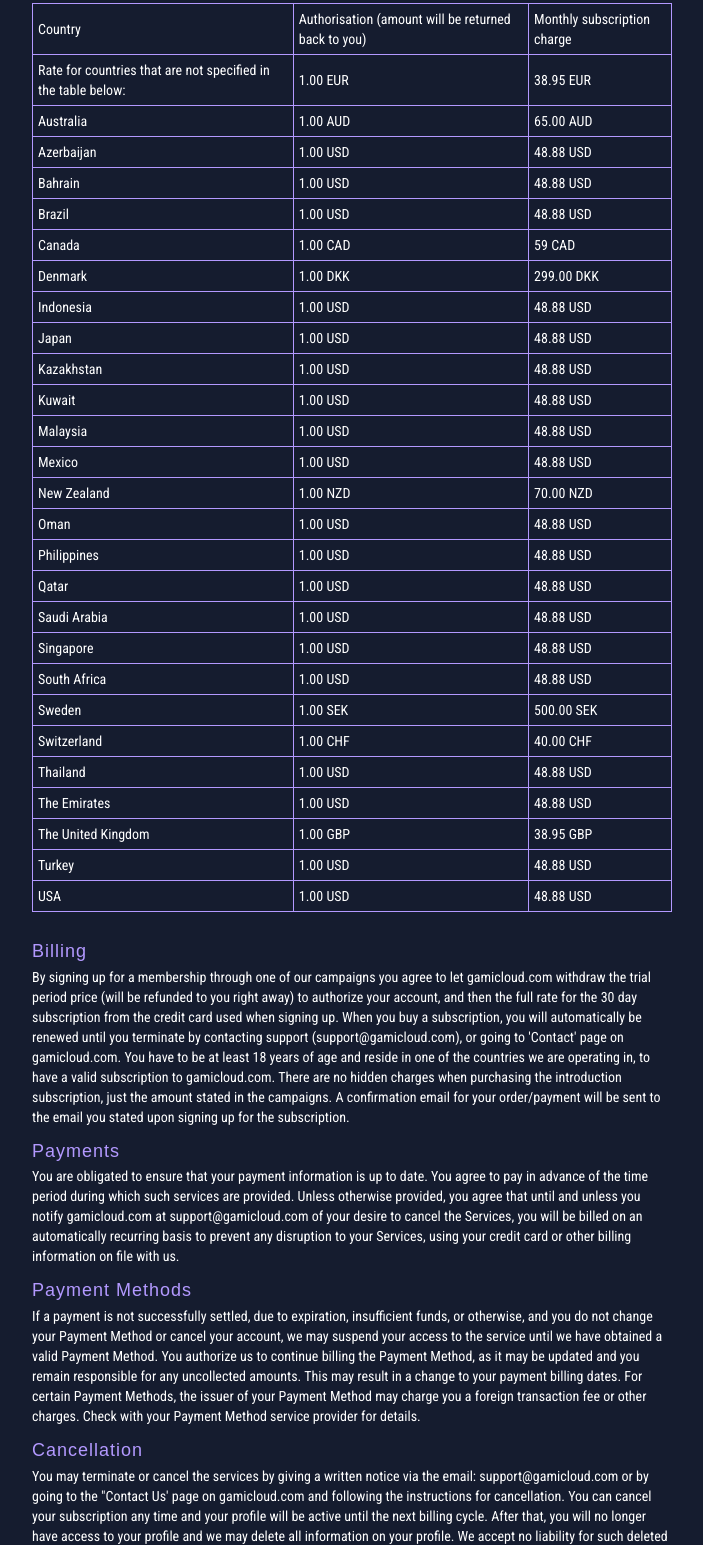
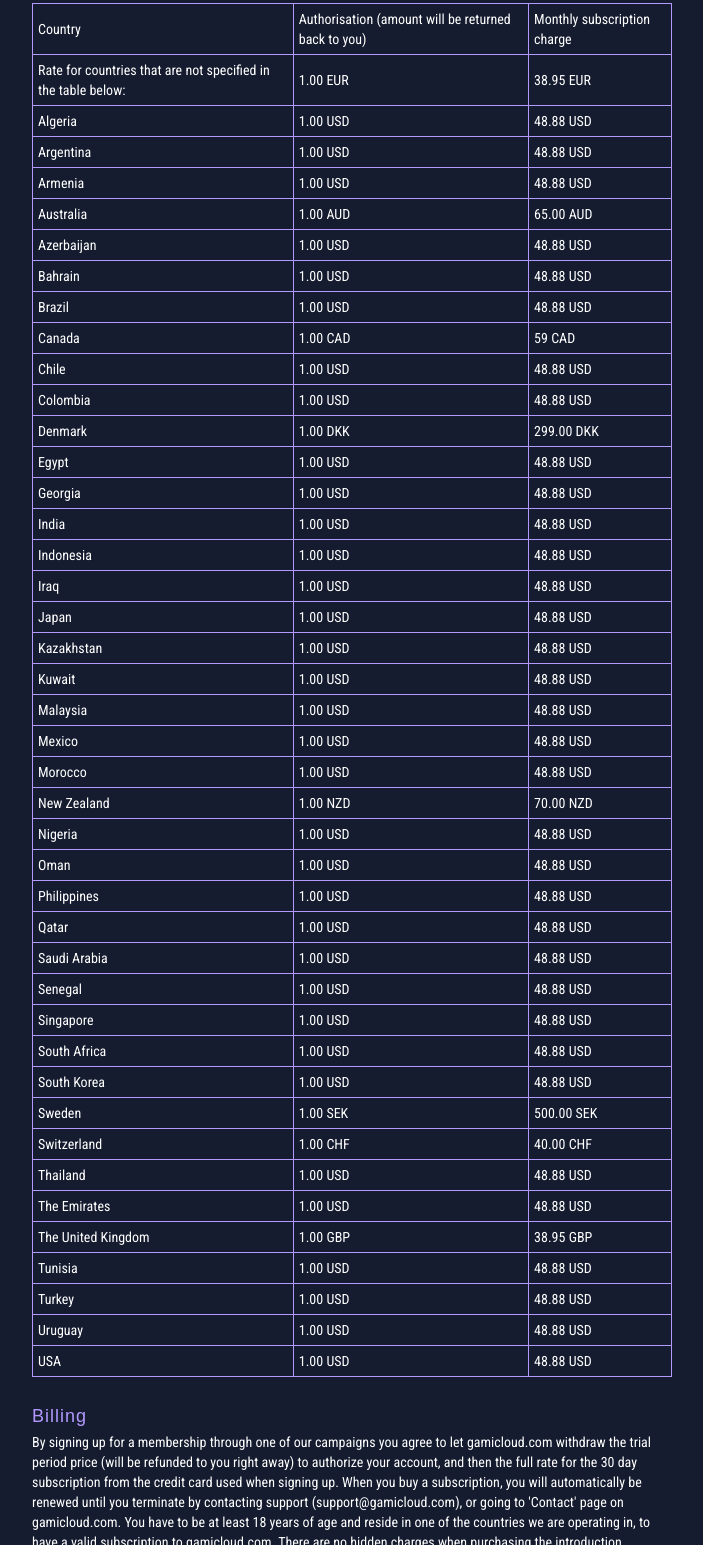
Before and after one commit to adavice/gamicloud, a plain HTML site: page terms.html in a window 1280 px wide. Shown: the part 1002-2547 px from the top of the page, without its empty margins (288-991 px from the left). Drawn offline with Linux system fonts and the light colour scheme; a script that the page names is missing.

Commit message:
added prices

```diff
--- a/terms.html
+++ b/terms.html
@@ -213,6 +213,21 @@
 								<td>38.95 EUR</td>
 							</tr>
 							<tr>
+								<td>Algeria </td>
+								<td>1.00 USD</td>
+								<td>48.88 USD</td>
+							</tr>
+							<tr>
+								<td>Argentina </td>
+								<td>1.00 USD</td>
+								<td>48.88 USD</td>
+							</tr>
+							<tr>
+								<td>Armenia </td>
+								<td>1.00 USD</td>
+								<td>48.88 USD</td>
+							</tr>
+							<tr>
 								<td>Australia </td>
 								<td>1.00 AUD</td>
 								<td>65.00 AUD</td>
@@ -238,12 +253,42 @@
 								<td>59 CAD</td>
 							</tr>
 							<tr>
+								<td>Chile </td>
+								<td>1.00 USD</td>
+								<td>48.88 USD</td>
+							</tr>
+							<tr>
+								<td>Colombia </td>
+								<td>1.00 USD</td>
+								<td>48.88 USD</td>
+							</tr>
+							<tr>
 								<td>Denmark </td>
 								<td>1.00 DKK</td>
 								<td>299.00 DKK</td>
 							</tr>
 							<tr>
+								<td>Egypt </td>
+								<td>1.00 USD</td>
+								<td>48.88 USD</td>
+							</tr>
+							<tr>
+								<td>Georgia </td>
+								<td>1.00 USD</td>
+								<td>48.88 USD</td>
+							</tr>
+							<tr>
+								<td>India </td>
+								<td>1.00 USD</td>
+								<td>48.88 USD</td>
+							</tr>
+							<tr>
 								<td>Indonesia </td>
+								<td>1.00 USD</td>
+								<td>48.88 USD</td>
+							</tr>
+							<tr>
+								<td>Iraq </td>
 								<td>1.00 USD</td>
 								<td>48.88 USD</td>
 							</tr>
@@ -273,9 +318,19 @@
 								<td>48.88 USD</td>
 							</tr>
 							<tr>
+								<td>Morocco </td>
+								<td>1.00 USD</td>
+								<td>48.88 USD</td>
+							</tr>
+							<tr>
 								<td>New Zealand </td>
 								<td>1.00 NZD</td>
 								<td>70.00 NZD</td>
+							</tr>
+							<tr>
+								<td>Nigeria </td>
+								<td>1.00 USD</td>
+								<td>48.88 USD</td>
 							</tr>
 							<tr>
 								<td>Oman </td>
@@ -298,12 +353,22 @@
 								<td>48.88 USD</td>
 							</tr>
 							<tr>
+								<td>Senegal </td>
+								<td>1.00 USD</td>
+								<td>48.88 USD</td>
+							</tr>
+							<tr>
 								<td>Singapore </td>
 								<td>1.00 USD</td>
 								<td>48.88 USD</td>
 							</tr>
 							<tr>
 								<td>South Africa </td>
+								<td>1.00 USD</td>
+								<td>48.88 USD</td>
+							</tr>
+							<tr>
+								<td>South Korea </td>
 								<td>1.00 USD</td>
 								<td>48.88 USD</td>
 							</tr>
@@ -333,7 +398,17 @@
 								<td>38.95 GBP</td>
 							</tr>
 							<tr>
+								<td>Tunisia </td>
+								<td>1.00 USD</td>
+								<td>48.88 USD</td>
+							</tr>
+							<tr>
 								<td>Turkey </td>
+								<td>1.00 USD</td>
+								<td>48.88 USD</td>
+							</tr>
+							<tr>
+								<td>Uruguay </td>
 								<td>1.00 USD</td>
 								<td>48.88 USD</td>
 							</tr>
```
